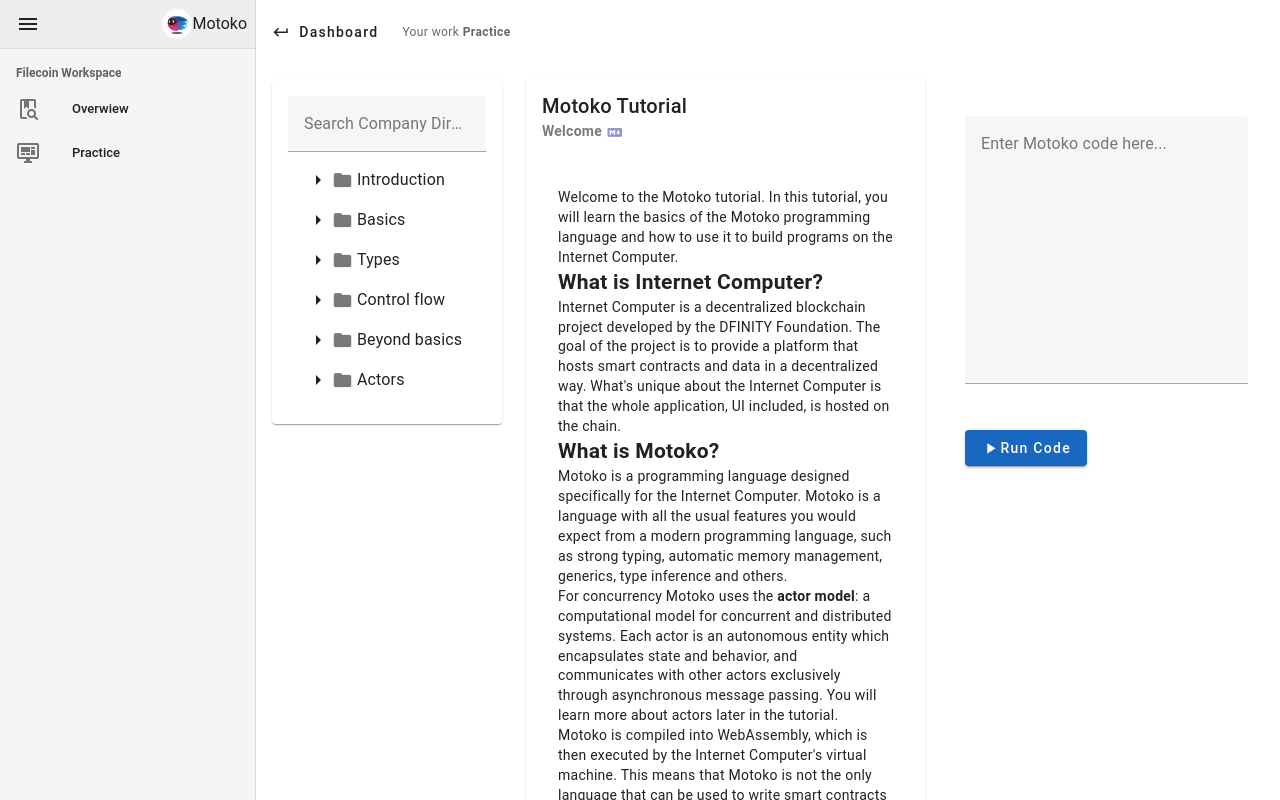
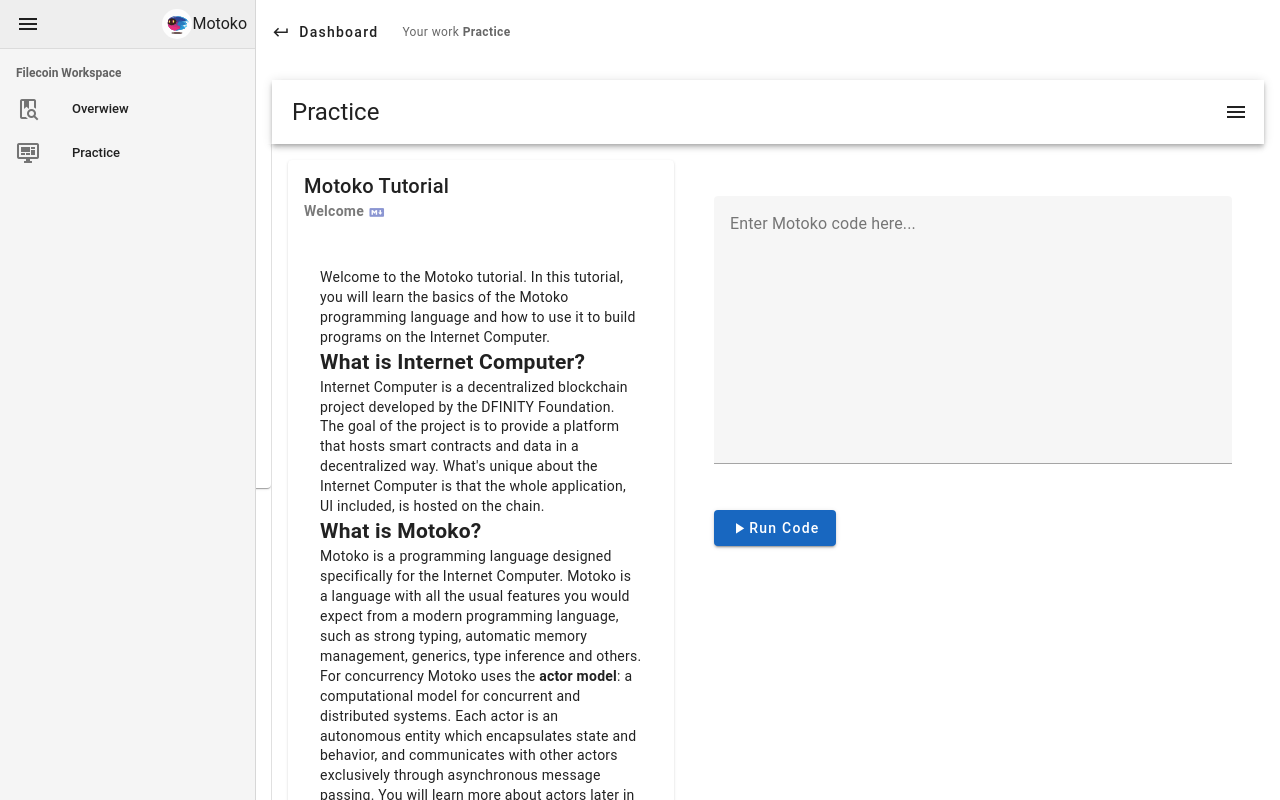
Before and after one commit to labturna/modojo, a Vue app: page /practice in a window 1280 px wide. Shown: the top 800 px of the page. Built offline with nearby package versions, Linux system fonts and the light colour scheme.

Commit message:
Fixed sidebar

```diff
--- a/src/pages/practice.vue
+++ b/src/pages/practice.vue
@@ -1,25 +1,44 @@
 <template>
+  <v-app>
+    <v-app-bar app>
+      <v-toolbar-title class="text-h5">Practice</v-toolbar-title>
+      <v-spacer></v-spacer>
+      <v-btn icon @click="drawer = !drawer">
+        <v-icon>mdi-menu</v-icon>
+      </v-btn>
+    </v-app-bar>
+    <v-navigation-drawer v-model="drawer" app temporary right>
+      <tutorial-tree></tutorial-tree>
+    </v-navigation-drawer>
+    <v-main>
+      <v-container>
         <v-row>
-    <v-col cols="3">
-      <tutorial-tree></tutorial-tree>
-    </v-col>
-      <v-col cols="5">
+          <v-col cols="12" md="5">
             <lesson-content></lesson-content>
           </v-col>
-      <v-col cols="4">
+          <v-col cols="12" md="7">
             <motoko-editor></motoko-editor>
           </v-col>
         </v-row>
+      </v-container>
+    </v-main>
+  </v-app>
 </template>
 
 <script>
 import TutorialTree from '@/components/TutorialTree.vue';
 import LessonContent from '@/components/LessonContent.vue';
 import MotokoEditor from '@/components/MotokoEditor.vue';
+
 export default {
   components: { TutorialTree, LessonContent, MotokoEditor },
+  data() {
+    return {
+      drawer: false,
+    };
+  },
 };
 </script>
 
-<style>
+<style scoped>
 </style>
```
Lines whose indentation alone changed are shown as unchanged.
